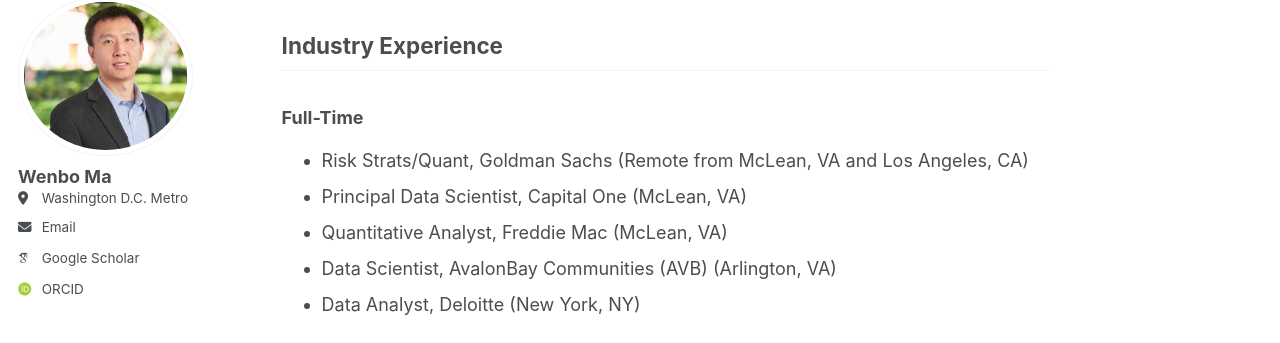
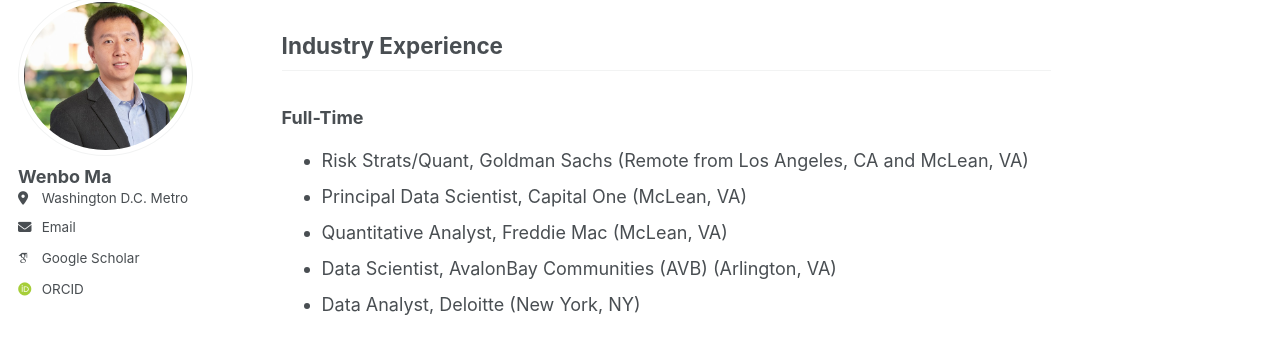
Before and after one commit to wenbo5565/wenbo5565.github.io, a Jekyll site: the page built from _pages/about.md, in a window 1280 px wide and 900 px high, scrolled down 1517 px. Shown: the part 110-453 px from the top of the window. Built offline with Jekyll 4.4.1, drawn with Linux system fonts in a browser that asks for light colours; some web fonts are replaced.

```diff
--- a/_pages/about.md
+++ b/_pages/about.md
@@ -46,7 +46,7 @@ Outside of work, I enjoy playing and watching sports — particularly tennis, sw
 ## Industry Experience <a id="industry"></a>
 
 ### Full-Time
-- Risk Strats/Quant, Goldman Sachs (Remote from McLean, VA and Los Angeles, CA)
+- Risk Strats/Quant, Goldman Sachs (Remote from Los Angeles, CA and McLean, VA)
 - Principal Data Scientist, Capital One (McLean, VA)
 - Quantitative Analyst, Freddie Mac (McLean, VA)
 - Data Scientist, AvalonBay Communities (AVB) (Arlington, VA)
```
